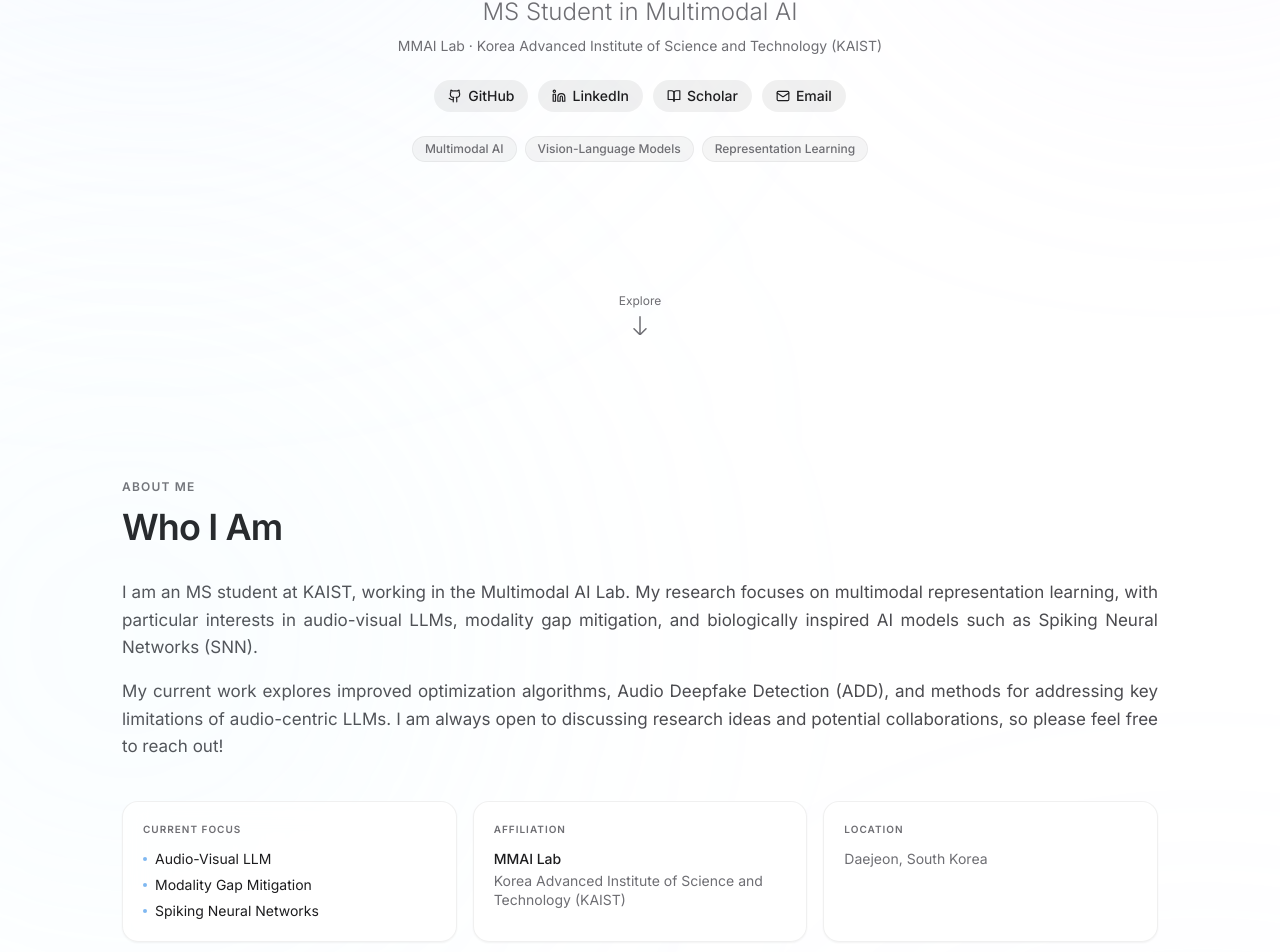
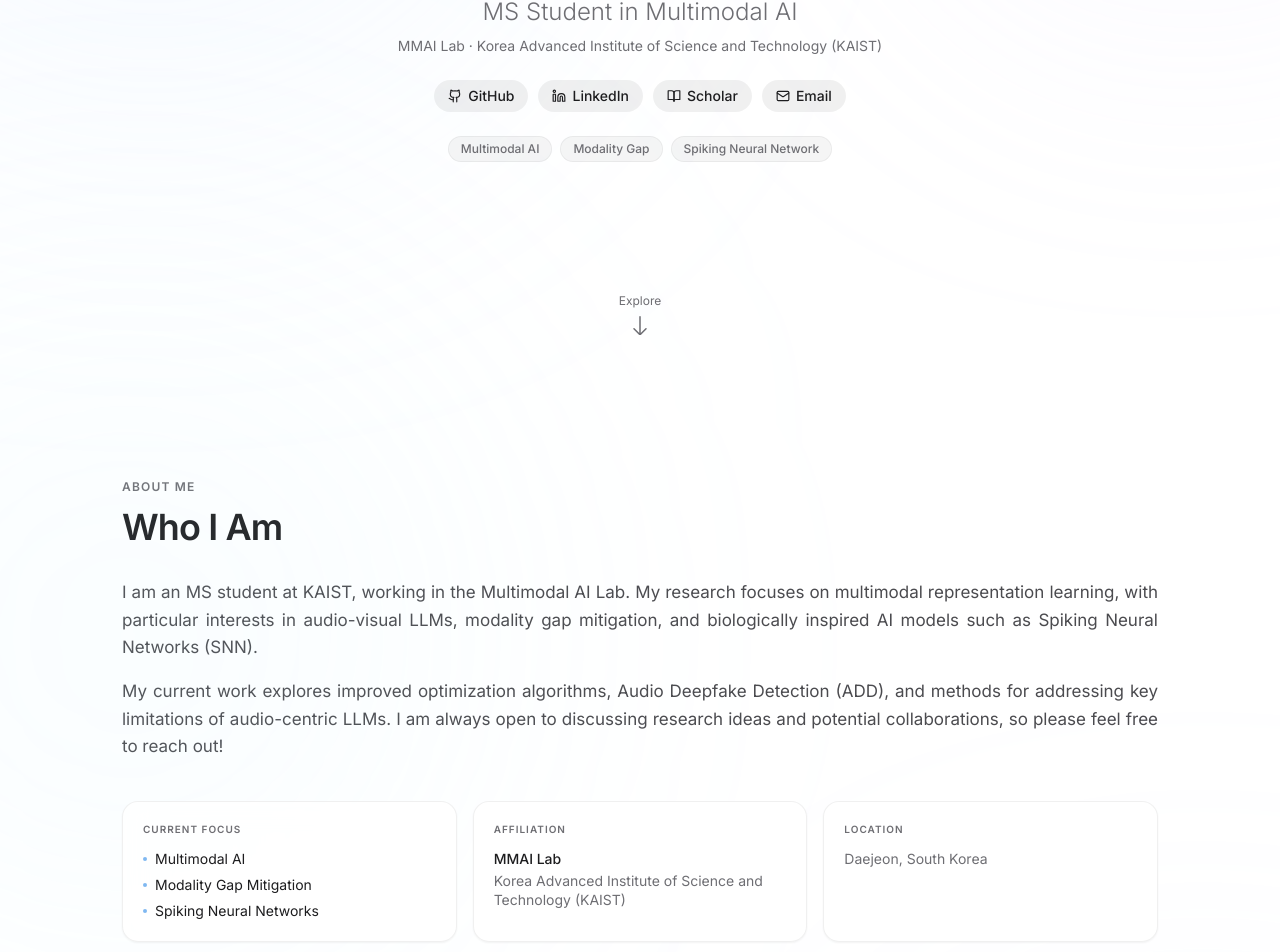
Before and after one commit to cjongmin/cjongmin.github.io, a React (Vite) app: page / in a window 1280 px wide. Shown: the part 417-1369 px from the top of the page. Built offline with nearby package versions, Linux system fonts and the light colour scheme.

Commit message:
Update profile content

```diff
--- a/src/App.tsx
+++ b/src/App.tsx
@@ -38,7 +38,7 @@ export default function App() {
         <Contact />
       </main>
       <footer className="py-6 text-center text-secondary text-xs border-t border-black/[0.06] dark:border-white/[0.06]">
-        <p>© {new Date().getFullYear()} Jongmin Choi · Built with React + Vite</p>
+        <p>© {new Date().getFullYear()} Jongmin Choi</p>
       </footer>
     </div>
   )
--- a/src/components/Contact.tsx
+++ b/src/components/Contact.tsx
@@ -64,7 +64,7 @@ export default function Contact() {
           initial={{ opacity: 0, y: 16 }}
           animate={inView ? { opacity: 1, y: 0 } : {}}
           transition={{ duration: 0.6, delay: 0.1 }}
-          className="text-[17px] leading-relaxed text-secondary mb-10 max-w-2xl"
+          className="text-[17px] leading-relaxed text-secondary mb-10 text-justify"
         >
           I'm always happy to chat about research, collaborations, or just to connect.
           Feel free to reach out through any of the channels below.
--- a/src/components/Hero.tsx
+++ b/src/components/Hero.tsx
@@ -9,7 +9,7 @@ const socialLinks = [
   { key: 'scholar', icon: BookOpen, label: 'Scholar', href: profile.links.scholar },
 ]
 
-const keywords = ['Multimodal AI', 'Vision-Language Models', 'Representation Learning']
+const keywords = profile.keywords ?? []
 
 export default function Hero() {
   return (
--- a/src/data/profile.json
+++ b/src/data/profile.json
@@ -12,9 +12,14 @@
   },
   "bio": "I am an MS student at KAIST, working in the Multimodal AI Lab. My research focuses on multimodal representation learning, with particular interests in audio-visual LLMs, modality gap mitigation, and biologically inspired AI models such as Spiking Neural Networks (SNN).\n\nMy current work explores improved optimization algorithms, Audio Deepfake Detection (ADD), and methods for addressing key limitations of audio-centric LLMs. I am always open to discussing research ideas and potential collaborations, so please feel free to reach out!",
   "interests": [
-    "Audio-Visual LLM",
+    "Multimodal AI",
     "Modality Gap Mitigation",
     "Spiking Neural Networks"
   ],
+  "keywords": [
+    "Multimodal AI",
+    "Modality Gap",
+    "Spiking Neural Network"
+  ],
   "profileImage": "/profile.jpg"
 }
```
Also changed, not shown: 1 other file (tests, documents, lock files or other folders).
